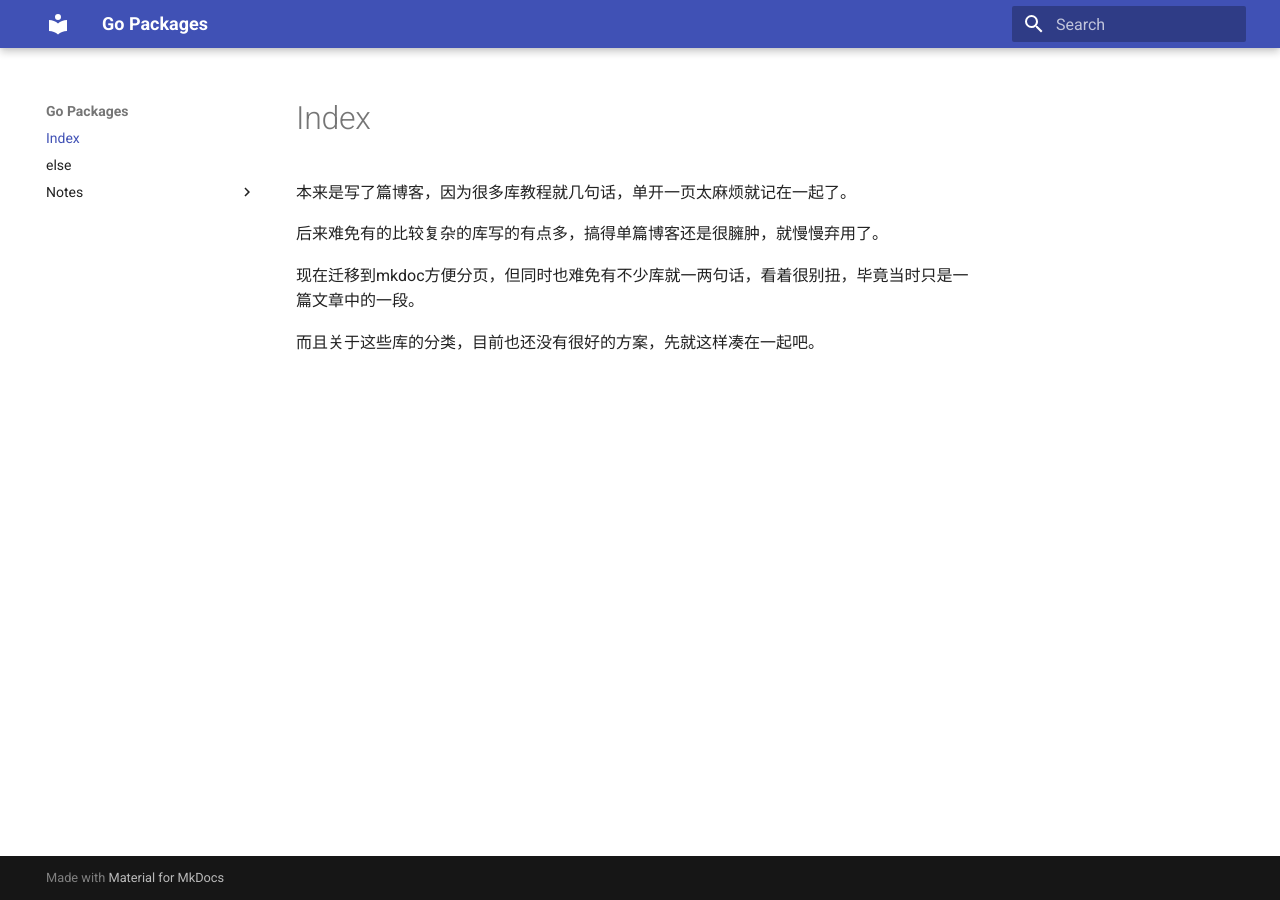
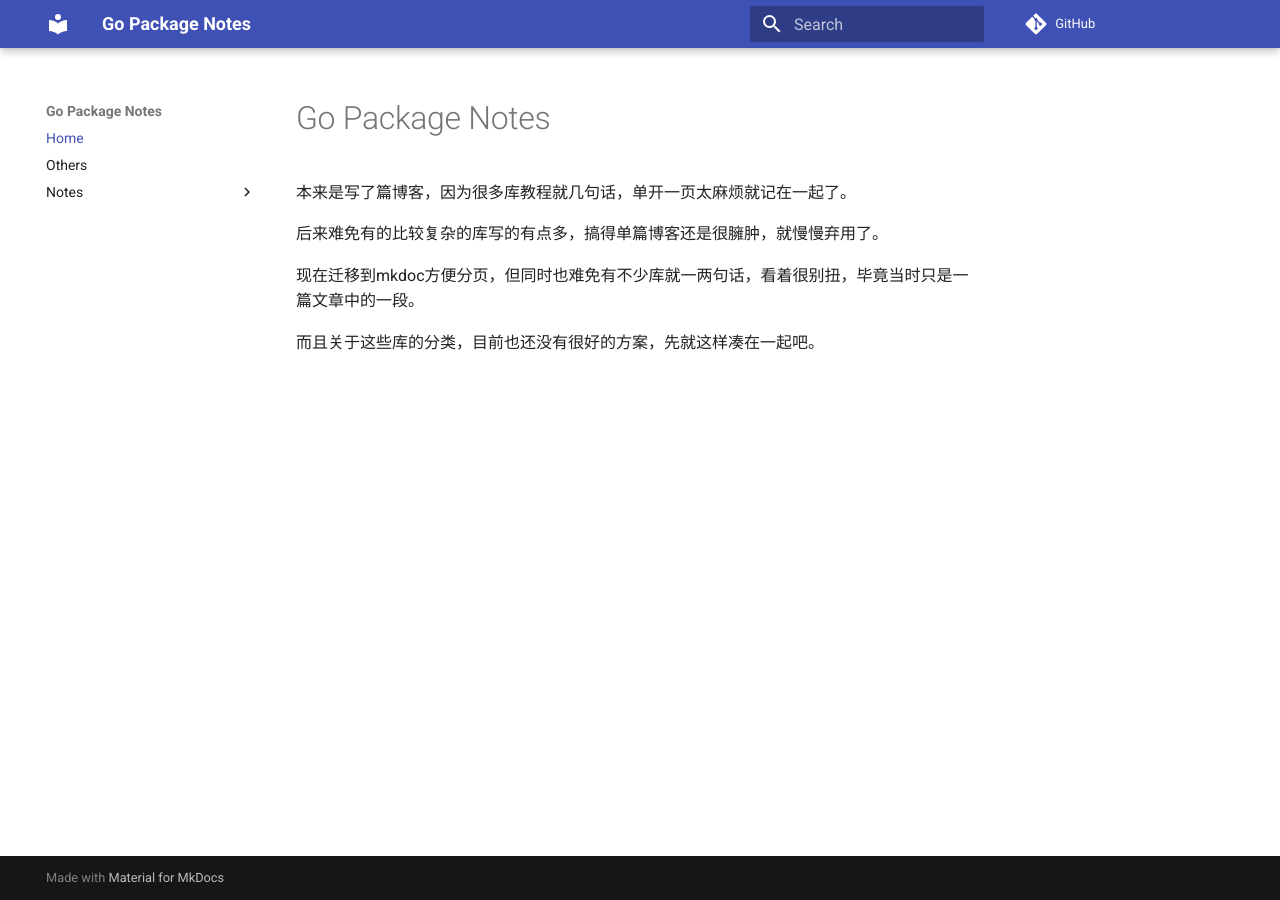
Before and after one commit to Jinvic/gopkg-notes, an MkDocs documentation site: the page built from docs/README.md, in a window 1280 px wide. Built offline with MkDocs 1.6.1 and Material for MkDocs 9.7.7, drawn with Linux system fonts in a browser that asks for light colours; comment, search, counter and statistics services are not loaded.

Commit message:
style: 结构修改

```diff
--- a/docs/index.md
+++ b/docs/README.md
@@ -1,4 +1,4 @@
-# Index
+# Go Package Notes
 
 本来是写了篇博客，因为很多库教程就几句话，单开一页太麻烦就记在一起了。
 
--- a/docs/else.md
+++ b/docs/others.md
@@ -1,4 +1,4 @@
-# else
+# 其他
 
 ## gin-contrib/sessions
 
--- a/mkdocs.yml
+++ b/mkdocs.yml
@@ -1,4 +1,18 @@
-site_name: Go Packages
+site_name: Go Package Notes
 site_url: https://mydomain.org/gopkg-notes
+repo_url: https://github.com/Jinvic/gopkg-notes
+site_description: some notes about go packages
+site_author: Jinvic
 theme:
   name: material
+nav:
+  - Home: 'README.md'
+  - Others: 'others.md'
+  - Notes:
+    - websocket: 'notes/gorilla-websocket.md'
+    - ssessions: 'notes/gorilla-sessions.md'
+    - viper: 'notes/viper.md'
+    - zap: 'notes/zap.md'
+    - jwt: 'notes/jwt.md'
+    - uuid: 'notes/google-uuid.md'
+    - zip: 'notes/archive-zip.md'
```
